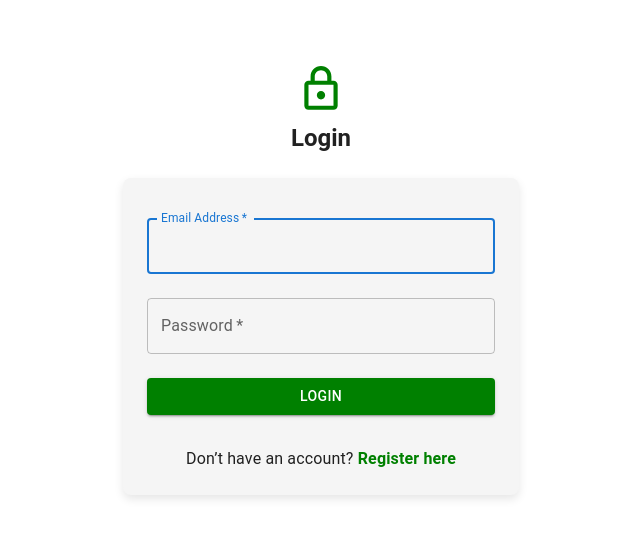
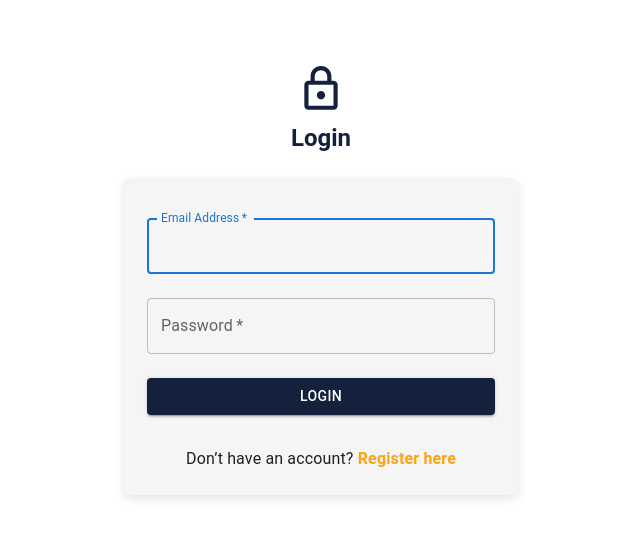
Before and after one commit to hmansur7/EcofixESRC, a React (Create React App) app in the folder frontend/: page /login in a window 1280 px wide. Shown: the top 538 px of the page, without its empty margins (319-959 px from the left). Built offline with nearby package versions, Linux system fonts and the light colour scheme.

Commit message:
UI changes
- Updated login and register page color schemes to match with the rebranding in ver1.0

```diff
--- a/frontend/src/components/Login.js
+++ b/frontend/src/components/Login.js
@@ -50,14 +50,13 @@ const Login = () => {
           alignItems: "center",
         }}
       >
-        <LockOutlined sx={{ fontSize: 50, color: "green" }} />
-        <Typography component="h1" variant="h5" sx={{ mt: 1, fontWeight: "bold" }}>
+        <LockOutlined sx={{ fontSize: 50, color: "#14213d" }} />
+        <Typography component="h1" variant="h5" sx={{ mt: 1, fontWeight: "bold", color: "#14213d" }}>
           Login
         </Typography>
         <Box
           component="form"
           onSubmit={handleSubmit}
-          noValidate
           sx={{
             mt: 3,
             backgroundColor: "#f5f5f5",
@@ -100,8 +99,8 @@ const Login = () => {
             sx={{
               mt: 2,
               mb: 2,
-              backgroundColor: "green",
-              "&:hover": { backgroundColor: "darkgreen" },
+              backgroundColor: "#14213d",
+              "&:hover": { backgroundColor: "#fca311" },
             }}
           >
             {loading ? <CircularProgress size={24} sx={{ color: "white" }} /> : "Login"}
@@ -117,7 +116,7 @@ const Login = () => {
               component="button"
               onClick={() => navigate("/register")}
               underline="none"
-              sx={{ color: "green", fontWeight: "bold" }}
+              sx={{ color: "#fca311", fontWeight: "bold" }}
             >
               Register here
             </Link>
--- a/frontend/src/components/Register.js
+++ b/frontend/src/components/Register.js
@@ -16,7 +16,7 @@ import { PersonAdd } from "@mui/icons-material";
 const Register = () => {
   const [formData, setFormData] = useState({ name: "", email: "", password: "" });
   const [error, setError] = useState("");
-  const navigate = useNavigate(); // Initialize navigate
+  const navigate = useNavigate();
 
   const handleChange = (e) => {
     setFormData({ ...formData, [e.target.name]: e.target.value });
@@ -31,7 +31,7 @@ const Register = () => {
         formData.password
       );
       localStorage.setItem("authToken", response.token);
-      navigate("/learning"); // Redirect to LearningDashboard on success
+      navigate("/learning");
     } catch (error) {
       setError(error.message);
     }
@@ -48,8 +48,8 @@ const Register = () => {
           alignItems: "center",
         }}
       >
-        <PersonAdd sx={{ fontSize: 50, color: "green" }} />
-        <Typography component="h1" variant="h5" sx={{ mt: 1, fontWeight: "bold" }}>
+        <PersonAdd sx={{ fontSize: 50, color: "#14213d" }} />
+        <Typography component="h1" variant="h5" sx={{ mt: 1, fontWeight: "bold", color: "#14213d" }}>
           Register
         </Typography>
         <Box
@@ -106,8 +106,8 @@ const Register = () => {
             sx={{
               mt: 2,
               mb: 2,
-              backgroundColor: "green",
-              "&:hover": { backgroundColor: "darkgreen" },
+              backgroundColor: "#14213d",
+              "&:hover": { backgroundColor: "#fca311" },
             }}
           >
             Register
@@ -123,7 +123,7 @@ const Register = () => {
               component="button"
               onClick={() => navigate("/login")}
               underline="none"
-              sx={{ color: "green", fontWeight: "bold" }}
+              sx={{ color: "#fca311", fontWeight: "bold" }}
             >
               Login here
             </Link>
```
